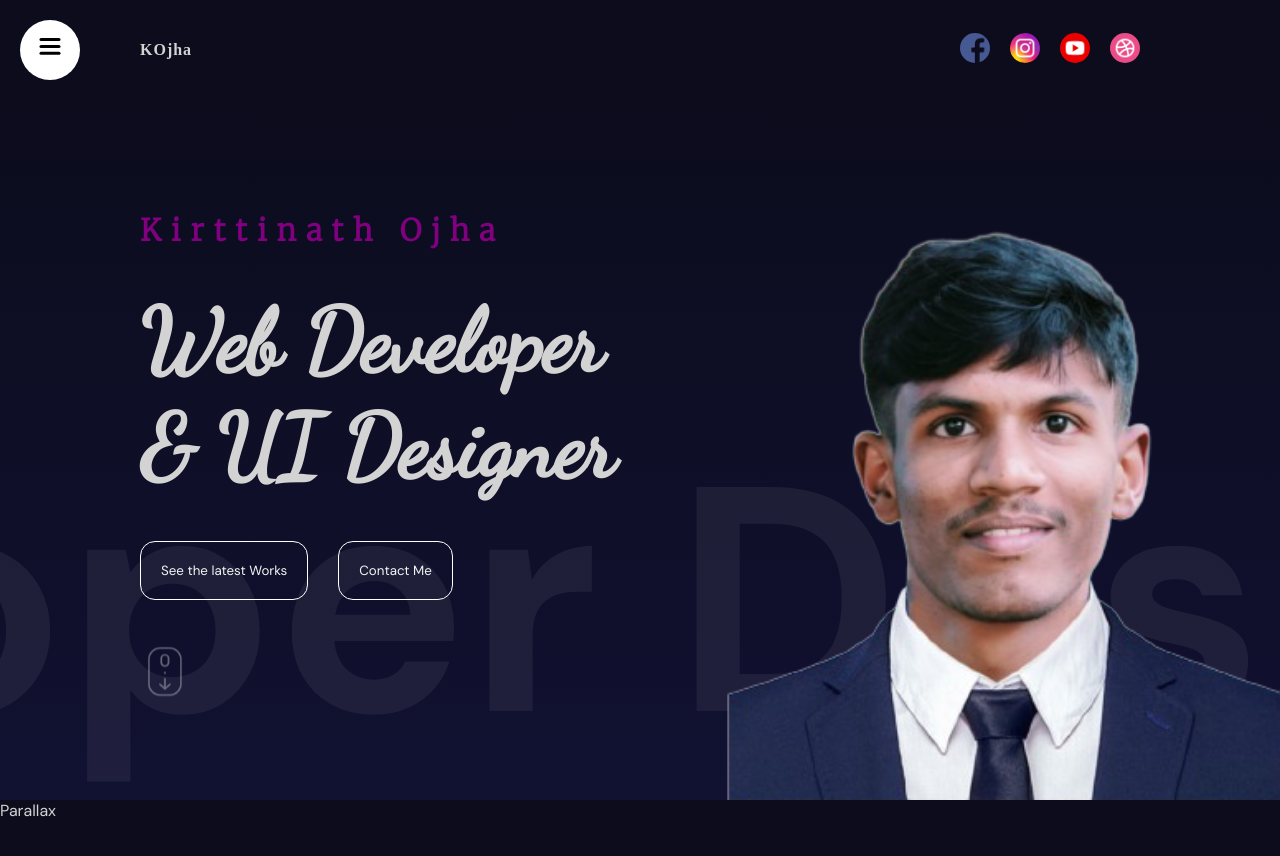
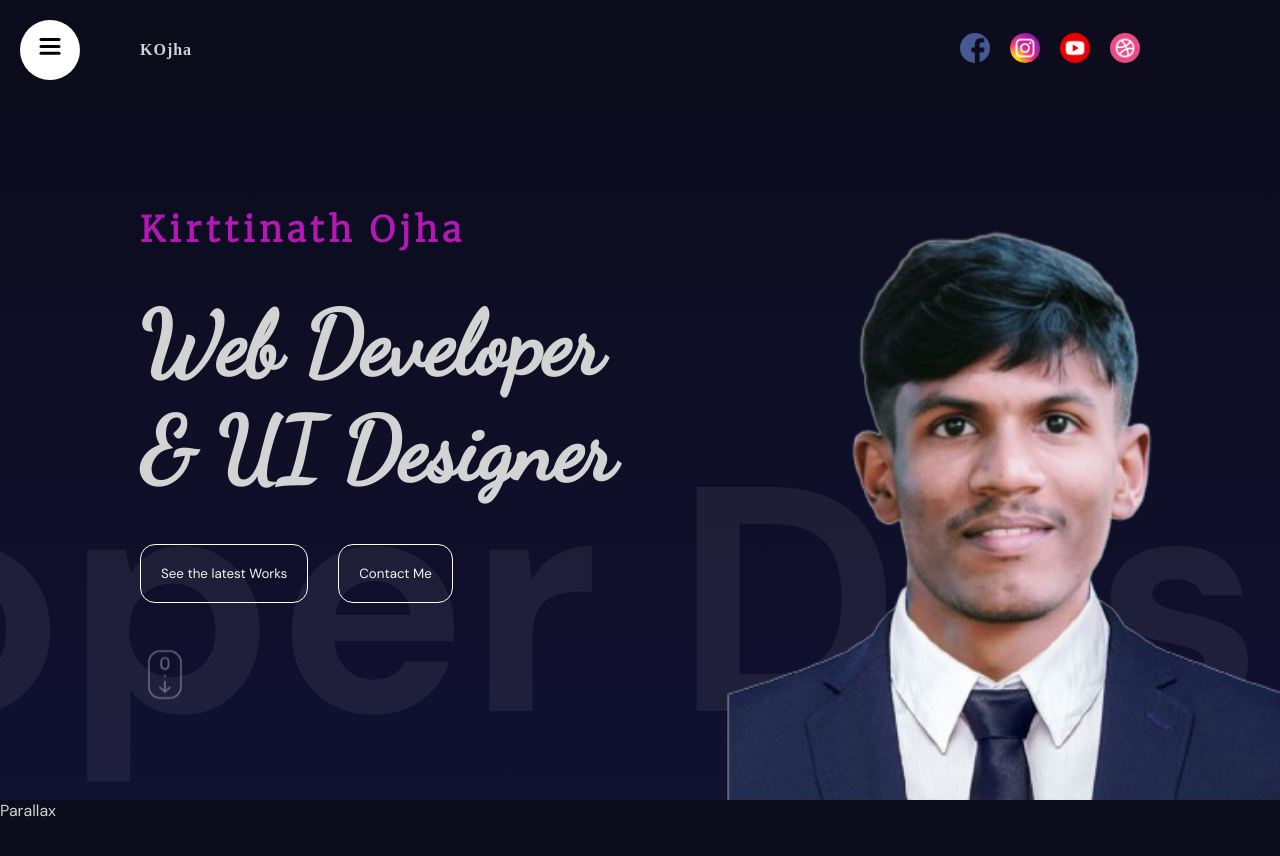
Before and after one commit to Kirttinath/portfolio-app, a React (Vite) app: page / in a window 1280 px wide. Shown: the top 856 px of the page. Built offline with nearby package versions, Linux system fonts and the light colour scheme; a web font is replaced by a local one.

Commit message:
Update hero text styling

```diff
--- a/src/Components/Hero/Hero.scss
+++ b/src/Components/Hero/Hero.scss
@@ -19,9 +19,10 @@
             justify-content: center;
             gap: 40px;
             h2 {
-                font-size: 30px;
-                letter-spacing: 10px;
-                color: purple;
+                font-size: 35px;
+                font-weight: 800;
+                letter-spacing: 5px;
+                color: rgb(181, 23, 181);
                 font-family: 'Merriweather', serif;
             }
             h1 {
```
